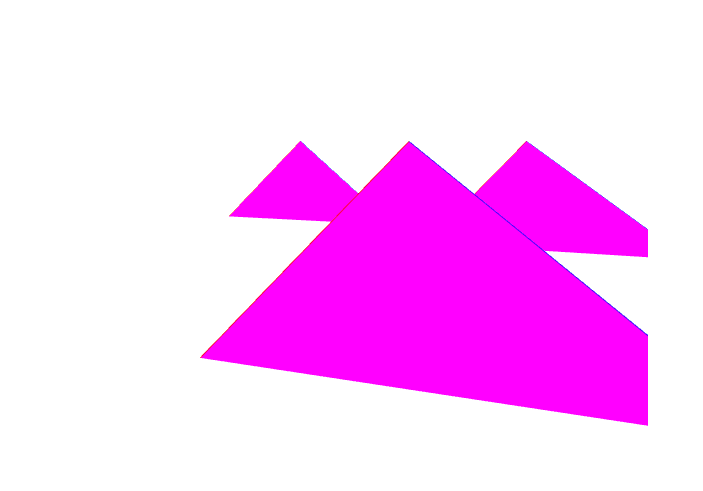
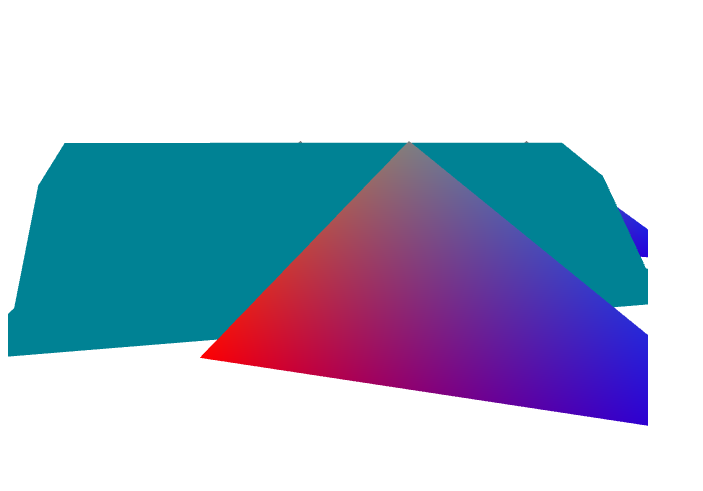
Before and after one commit to ChrisMondok/water-thing, a plain HTML site: page index.html in a window 1280 px wide. Shown: the whole page, without its empty margins (0-703 px from the left). Drawn offline with Linux system fonts and the light colour scheme; animation ran at ten frames a second.

Commit message:
We've got water! And a lot of other stuff.
Colors are fixed

```diff
--- a/Actor.js
+++ b/Actor.js
@@ -15,6 +15,9 @@ Object.defineProperty(Actor.prototype, 'z', {
 	set: function(z) { return this.position.elements[2] = z; }
 });
 
+Actor.prototype.tick = function(dt) {
+};
+
 Actor.prototype.getTransformMatrix = function() {
 	return Matrix.create([
 		[ 1,  0,  0,  0],
--- a/Camera.js
+++ b/Camera.js
@@ -45,49 +45,4 @@ Camera.prototype = Object.create(Actor.prototype);
 			[0, 0, near * far / (near - far) * 2, 0]
 		]);
 	}
-
-	function translateMatrix(x, y, z) {
-		return Matrix.create([
-			[ 1,  0,  0,  0],
-			[ 0,  1,  0,  0],
-			[ 0,  0,  1,  0],
-			[ x,  y,  z,  1]
-		]);
-	}
-
-	function yawMatrix(yaw) {
-		var c = Math.cos(yaw);
-		var s = Math.sin(yaw);
-		return Matrix.create([
-			[ c,  s,  0,  0],
-			[-s,  c,  0,  0],
-			[ 0,  0,  1,  0],
-			[ 0,  0,  0,  1]
-		]);
-	}
-
-	function pitchMatrix(pitch) {
-		var c = Math.cos(pitch);
-		var s = Math.sin(pitch);
-
-		return Matrix.create([
-			[ 1,  0,  0,  0],
-			[ 0,  c,  s,  0],
-			[ 0, -s,  c,  0],
-			[ 0,  0,  0,  1]
-		]);
-	}
-
-	function rollMatrix(roll) {
-		var c = Math.cos(roll);
-		var s = Math.sin(roll);
-
-		return Matrix.create([
-			[ c,  0, -s,  0],
-			[ 0,  1,  0,  0],
-			[ s,  0,  c,  0],
-			[ 0,  0,  0,  1]
-		]);
-	}
-
 })();
--- a/Drawable.js
+++ b/Drawable.js
@@ -1,24 +1,5 @@
 function Drawable(gl) {
 	Actor.apply(this);
-
-	this.vertices = new Float32Array([
-		- 50.0, - 50.0, +  0.0, //lower left
-		+ 50.0, - 50.0, +  0.0, //lower right
-	 	+  0.0, + 50.0, +  0.0, //top
-	 	+  0.0, +  0.0, + 50.0, //center
-		- 50.0, - 50.0, +  0.0, //lower left
-		+ 50.0, - 50.0, +  0.0 //lower right
-	]);
-
-	this.colors = new Uint8Array([
-		0, 0, 255, 255, //lower left, blue
-		0, 255, 0, 255, //lower right, green
-		255, 0, 0, 255, //top, red
-		0, 0, 0, 255, //center, black
-		0, 0, 255, 255, //lower left, blue
-		0, 255, 0, 255  //lower right, green
-	]);
-
 	this.createBuffers(gl);
 }
 
@@ -33,6 +14,9 @@ Drawable.prototype.draw = function(renderer) {
 };
 
 Drawable.prototype.createBuffers = function(gl) {
+	if(!this.vertices || !this.colors)
+		throw new Error("Drawable did not set its vertices / colors!");
+
 	this.vertexBuffer = gl.createBuffer();
 	gl.bindBuffer(gl.ARRAY_BUFFER, this.vertexBuffer);
 	gl.bufferData(gl.ARRAY_BUFFER, this.vertices, gl.STATIC_DRAW);
--- /dev/null
+++ b/Pyramid.js
@@ -0,0 +1,23 @@
+function Pyramid(gl) {
+	this.vertices = new Float32Array([
+		- 50.0, - 50.0, +  0.0, //lower left
+		+ 50.0, - 50.0, +  0.0, //lower right
+	 	+  0.0, + 50.0, +  0.0, //top
+	 	+  0.0, +  0.0, + 50.0, //center
+		- 50.0, - 50.0, +  0.0, //lower left
+		+ 50.0, - 50.0, +  0.0 //lower right
+	]);
+
+	this.colors = new Float32Array([
+		0, 0, 1, 1, //lower left, blue
+		0, 1, 0, 1, //lower right, green
+		1, 0, 0, 1, //top, red
+		0.5, 0.5, 0.5, 1, //center, grey
+		0, 0, 1, 1, //lower left, blue
+		0, 1, 0, 1  //lower right, green
+	]);
+
+	Drawable.apply(this, arguments);
+}
+
+Pyramid.prototype = Object.create(Drawable.prototype);
--- a/RenderPass.js
+++ b/RenderPass.js
@@ -4,6 +4,7 @@ function RenderPass(gl, program) {
 	this.drawables = [];
 
 	this.gl.enable(gl.DEPTH_TEST);
+	//this.gl.enable(gl.CULL_FACE);
 
 	this.u_transform = gl.getUniformLocation(program, 'u_transform');
 	this.a_position =  gl.getAttribLocation(program, 'a_position');
@@ -30,7 +31,7 @@ RenderPass.prototype.drawTriangleStripColored = function(vertBuffer, colorBuffer
 		this.gl.vertexAttribPointer(this.a_position, 3, gl.FLOAT, false, 0, 0);
 
 		this.gl.bindBuffer(gl.ARRAY_BUFFER, colorBuffer);
-		this.gl.vertexAttribPointer(this.a_color, 4, gl.UNSIGNED_BYTE, false, 0, 0);
+		this.gl.vertexAttribPointer(this.a_color, 4, gl.FLOAT, false, 0, 0);
 
 		this.gl.drawArrays(gl.TRIANGLE_STRIP, 0, numVerts);
 };
--- /dev/null
+++ b/Water.js
@@ -0,0 +1,89 @@
+function WaterSurface(gl, size, cellsPerSide) {
+	this.size = size;
+	this.cellsPerSide = cellsPerSide;
+	this.cellsPerSide = cellsPerSide;
+
+	Drawable.call(this, gl);
+}
+
+WaterSurface.prototype = Object.create(Drawable.prototype);
+
+WaterSurface.prototype.width = 100;
+WaterSurface.prototype.height = 100;
+
+WaterSurface.prototype.getVertex = function(x, y) {
+	var cps = this.cellsPerSide;
+	var xWorld = (x - cps/2) / cps * this.size;
+	var yWorld = (y - cps/2) / cps * this.size;
+	return [
+		xWorld,
+		yWorld,
+		this.getWorldZ(xWorld, yWorld)
+	];
+};
+
+WaterSurface.prototype.getWorldZ = function(worldX, worldY) {
+	return 25 + Math.sin(worldX * 10) * 25
+};
+
+WaterSurface.prototype.draw = function(renderer) {
+	var verts = this.getTriangleStrip();
+
+	gl.bindBuffer(gl.ARRAY_BUFFER, this.vertexBuffer);
+	gl.bufferData(gl.ARRAY_BUFFER, verts, gl.DYNAMIC_DRAW);
+
+	var colors = this.getColors(verts);
+
+	gl.bindBuffer(gl.ARRAY_BUFFER, this.colorBuffer);
+	gl.bufferData(gl.ARRAY_BUFFER, colors, gl.STATIC_DRAW);
+
+	renderer.drawTriangleStripColored(this.vertexBuffer, this.colorBuffer, verts.length / 3);
+};
+
+WaterSurface.prototype.createBuffers = function(gl) {
+	this.vertexBuffer = gl.createBuffer();
+	this.colorBuffer = gl.createBuffer();
+};
+
+//TODO: make this take a Float32Array for verts, and a Uint8Array for colors
+WaterSurface.prototype.getTriangleStrip = function() {
+	var self = this;
+	var columns = rows = this.cellsPerSide + 1;
+	var pointsPerRow = columns * 2;
+	var duplicatePoints = (rows - 2) * 2;
+	var numPoints = (rows - 1) * pointsPerRow + duplicatePoints;
+	var output = new Float32Array(3 * numPoints);
+
+	var c = 0;
+	function addVertex(x, y) { //it would be nice if I could inline functions...
+		var v = self.getVertex(x, y);
+		output[c+0] = v[0];
+		output[c+1] = v[1];
+		output[c+2] = v[2];
+		c += 3;
+	}
+
+	for(var y = 0; y < rows - 1; y++) {
+		for(var x = 0; x < columns; x++) {
+			addVertex(x, y);
+			addVertex(x, y + 1);
+		}
+
+		if(y < rows - 2) {
+			addVertex(columns - 1, y + 1);
+			addVertex(0, y + 1);
+		}
+	}
+	return output;
+};
+
+WaterSurface.prototype.getColors = function(verts) {
+	var colors = new Float32Array(4 * verts.length / 3);
+	for(var i = 0; i < colors.length; i += 4) {
+		colors[i + 0] = 0;
+		colors[i + 1] = 130/255;
+		colors[i + 2] = 148/255;
+		colors[i + 3] = 1; //TODO: alpha?
+	}
+	return colors;
+};
--- a/index.html
+++ b/index.html
@@ -8,6 +8,8 @@
 		<script src="http.js"></script>
 		<script src="Actor.js"></script>
 		<script src="Drawable.js"> </script>
+		<script src="Pyramid.js"> </script>
+		<script src="Water.js"> </script>
 		<script src="Camera.js"> </script>
 		<script src="RenderPass.js"> </script>
 		<script src="script.js"></script>
--- a/script.js
+++ b/script.js
@@ -33,17 +33,20 @@ function start() {
 	getProgram(gl).then(function(program) {
 		renderPass = new RenderPass(gl, program);
 
-		var d = new Drawable(gl);
+		var d = new Pyramid(gl);
 		d.x = 100;
 		renderPass.drawables.push(d);
 
-		d = new Drawable(gl, program);
+		d = new Pyramid(gl);
 		d.x = -100;
 		renderPass.drawables.push(d);
 
-		d = new Drawable(gl, program);
+		d = new Pyramid(gl);
 		d.y = -100;
 		renderPass.drawables.push(d);
+
+		var water = window.water = new WaterSurface(gl, 200, 8);
+		renderPass.drawables.push(water);
 
 		requestAnimationFrame(draw);
 	}).then(null, function(e) {
```
